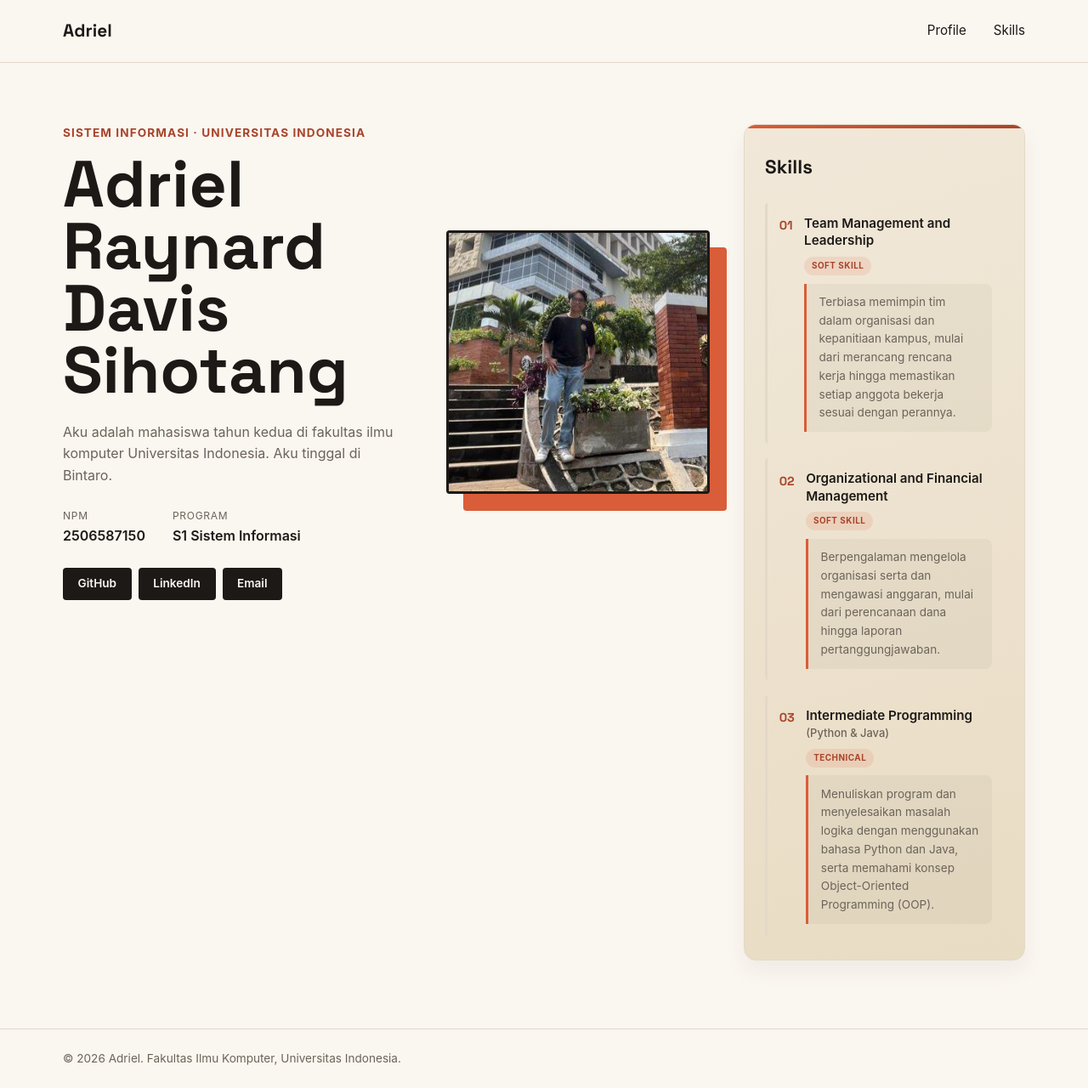
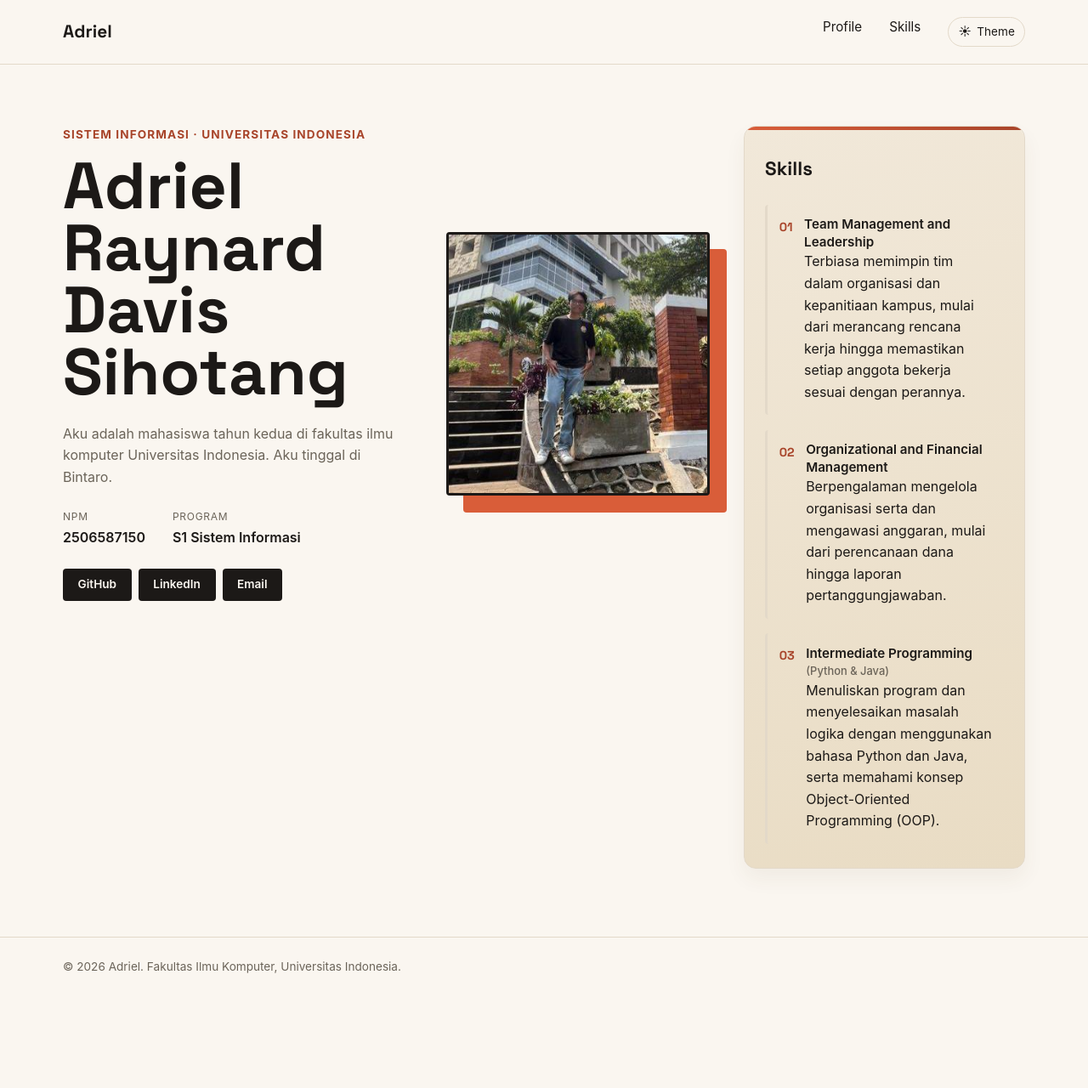
Before and after one commit to AdrielRaynard/myportofolio, a Django app: page / in a window 1280 px wide. Shown: the whole page at 85% size. After the commit the page ends 1145 px from the top, so only its background shows below. Run offline with Django 5.2, Linux system fonts and the light colour scheme.

Commit message:
Membuat fitur dark mode menggunakan teknik CSS Checkbox Hack dengan CSS :checked dan sibling selector

```diff
--- a/static/css/style.css
+++ b/static/css/style.css
@@ -373,3 +373,103 @@ h1, .brand {
         gap: 2rem;
     }
 }
+
+/* =========================
+   DARK / LIGHT MODE
+   Checkbox Hack - CSS Only
+   ========================= */
+
+/* Menyembunyikan checkbox */
+.theme-toggle-input {
+    position: absolute;
+    opacity: 0;
+    pointer-events: none;
+}
+
+/* Tombol untuk mengganti tema */
+.theme-toggle-label {
+    display: inline-flex;
+    align-items: center;
+    gap: 0.4rem;
+    padding: 0.35rem 0.7rem;
+    border: 1px solid var(--line);
+    border-radius: 999px;
+    color: var(--ink);
+    background-color: var(--paper);
+    font-size: 0.85rem;
+    cursor: pointer;
+    transition: all 0.2s ease;
+}
+
+.theme-toggle-label:hover {
+    color: var(--accent);
+    border-color: var(--accent);
+}
+
+.theme-icon {
+    font-size: 0.9rem;
+    line-height: 1;
+}
+
+.theme-icon--dark {
+    display: none;
+}
+
+
+/* dark mode */
+
+#theme-toggle:checked ~ .site-wrapper {
+    --ink: #f5f1eb;
+    --paper: #181614;
+    --accent: #ef7955;
+    --accent-dark: #ff9878;
+    --line: #3a3530;
+    --text-muted: #b8afa4;
+    --surface: #292522;
+    --surface-deep: #211e1b;
+    --desc-bg: rgba(245, 241, 235, 0.05);
+}
+
+
+/* Ganti icon matahari menjadi bulan */
+
+#theme-toggle:checked ~ .site-wrapper .theme-icon--light {
+    display: none;
+}
+
+#theme-toggle:checked ~ .site-wrapper .theme-icon--dark {
+    display: inline;
+}
+
+
+/* Penyesuaian Skills saat Dark Mode */
+
+#theme-toggle:checked ~ .site-wrapper .skill-item:hover {
+    background-color: rgba(255, 255, 255, 0.08);
+}
+
+
+/* Penyesuaian tombol social saat Dark Mode */
+
+#theme-toggle:checked ~ .site-wrapper .social-link {
+    color: #181614;
+    background-color: #f5f1eb;
+}
+
+#theme-toggle:checked ~ .site-wrapper .social-link:hover {
+    color: #181614;
+    background-color: var(--accent);
+}
+
+/* mobile */
+@media (max-width: 600px) {
+
+    .theme-toggle-label {
+        padding: 0.3rem 0.55rem;
+    }
+
+    .theme-toggle-text {
+        display: none;
+    }
+
+}
--- a/templates/index.html
+++ b/templates/index.html
@@ -10,12 +10,19 @@
     <link rel="stylesheet" href="/static/css/style.css">
 </head>
 <body>
+    <input type="checkbox" id="theme-toggle" class="theme-toggle-input">
+    <div class="site-wrapper">
     <header class="site-header">
         <div class="container">
             <a href="#profile" class="brand">Adriel</a>
             <nav>
                 <a href="#profile">Profile</a>
                 <a href="#skills">Skills</a>
+                <label for="theme-toggle" class="theme-toggle-label">
+                    <span class="theme-icon theme-icon--light">☀</span>
+                    <span class="theme-icon theme-icon--dark">☾</span>
+                    <span class="theme-toggle-text">Theme</span>
+                </label>
             </nav>
         </div>
     </header>
@@ -59,38 +66,29 @@
                     <li class="skill-item">
                         <span class="skill-index">01</span>
                         <div class="skill-body">
-                            <div class="skill-heading">
-                                <h3>Team Management and Leadership</h3>
-                                <span class="skill-category">Soft Skill</span>
-                            </div>
-                            <p class="skill-desc">Terbiasa memimpin tim dalam organisasi dan kepanitiaan kampus,
+                            <h3>Team Management and Leadership</h3>
+                            <span class="skill-tag skill-tag--soft">Terbiasa memimpin tim dalam organisasi dan kepanitiaan kampus,
                                 mulai dari merancang rencana kerja hingga memastikan setiap anggota bekerja sesuai dengan perannya.
-                            </p>
+                            </span>
                         </div>
                     </li>
                     <li class="skill-item">
                         <span class="skill-index">02</span>
                         <div class="skill-body">
-                            <div class="skill-heading">
-                                <h3>Organizational and Financial Management</h3>
-                                <span class="skill-category">Soft Skill</span>
-                            </div>
-                            <p class="skill-desc">Berpengalaman mengelola organisasi serta
+                            <h3>Organizational and Financial Management</h3>
+                            <span class="skill-tag skill-tag--soft">Berpengalaman mengelola organisasi serta
                                 dan mengawasi anggaran, mulai dari perencanaan dana hingga laporan pertanggungjawaban.
-                            </p>
+                            </span>
                         </div>
                     </li>
                     <li class="skill-item">
                         <span class="skill-index">03</span>
                         <div class="skill-body">
-                            <div class="skill-heading">
-                                <h3>Intermediate Programming <small>(Python &amp; Java)</small></h3>
-                                <span class="skill-category">Technical</span>
-                            </div>
-                            <p class="skill-desc">Menuliskan program dan menyelesaikan masalah
+                            <h3>Intermediate Programming <small>(Python &amp; Java)</small></h3>
+                            <span class="skill-tag skill-tag--tech">Menuliskan program dan menyelesaikan masalah
                                 logika dengan menggunakan bahasa Python dan Java, serta memahami
                                 konsep Object-Oriented Programming (OOP).
-                            </p>
+                            </span>
                         </div>
                     </li>
                 </ul>
@@ -103,5 +101,6 @@
             <p>&copy; 2026 Adriel. Fakultas Ilmu Komputer, Universitas Indonesia.</p>
         </div>
     </footer>
+    </div>
 </body>
 </html>
```
